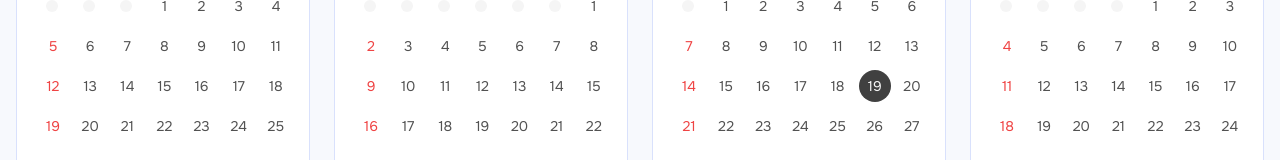
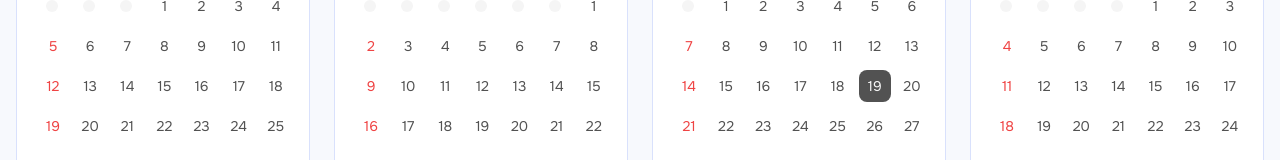
Before and after one commit to dwiwijaya/tanggaloka, a Vue app: page / in a window 1280 px wide. Shown: the part 581-741 px from the top of the page. Built offline with nearby package versions, Linux system fonts and the light colour scheme.

Commit message:
style: today class card

```diff
--- a/src/components/CalendarCard.vue
+++ b/src/components/CalendarCard.vue
@@ -52,7 +52,7 @@ export default {
             };
         },
         isToday(day) {
-            return `${this.year}-${this.month + 1}-${day}` == this.today ? 'bg-neutral-700 dark:bg-neutral-300 !text-neutral-100 dark:!text-neutral-600 rounded-full' : '';
+            return `${this.year}-${this.month + 1}-${day}` == this.today ? 'bg-neutral-600 dark:bg-neutral-200 !text-neutral-100 dark:!text-neutral-600 rounded-lg' : '';
         }
     },
 };
```
